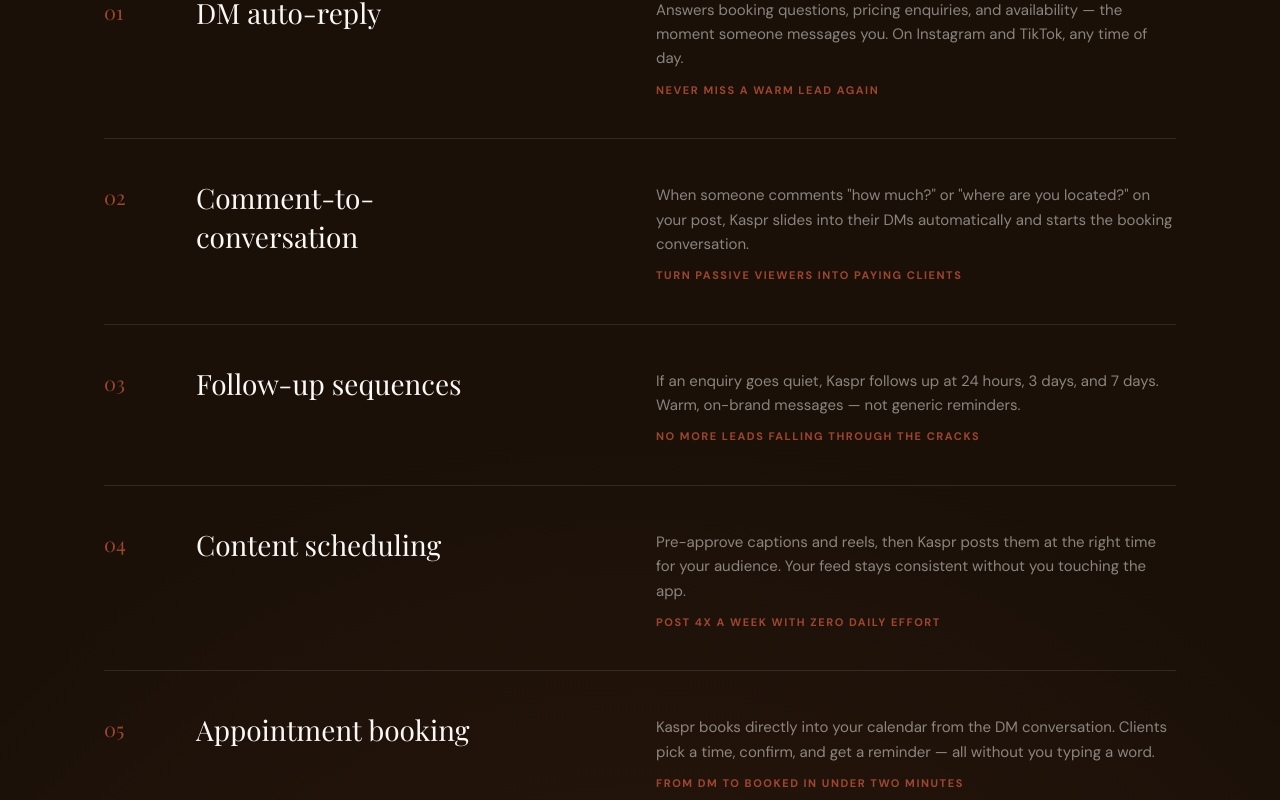
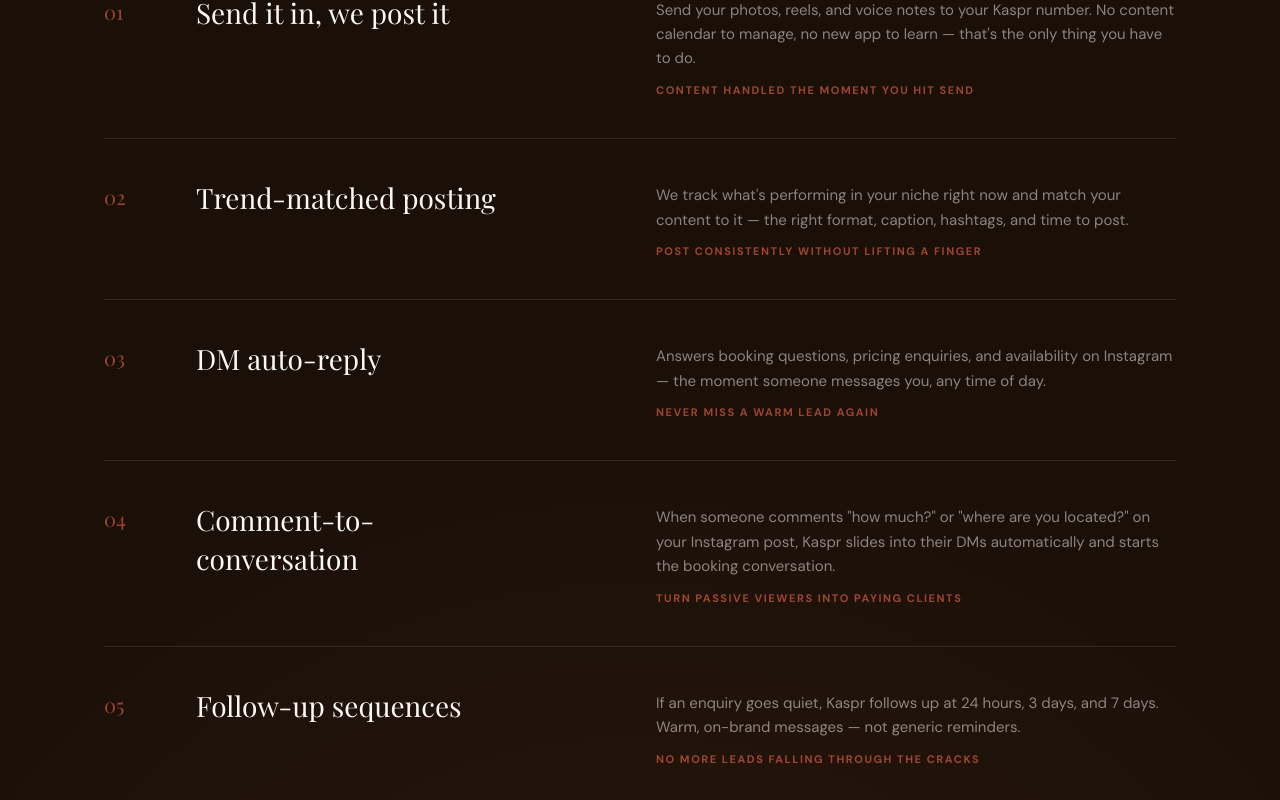
Before and after one commit to jasperschreiber0/kaspr-site, a Next.js app: page / in a window 1280 px wide. Shown: the part 2660-3460 px from the top of the page. Built offline with nearby package versions, Linux system fonts and the light colour scheme; a web font is replaced by a local one.

Commit message:
Fix Features copy: remove calendar booking claim, lead with content automation, scope DM auto-reply to Instagram

```diff
--- a/components/Features.tsx
+++ b/components/Features.tsx
@@ -3,33 +3,33 @@
 const FEATURES = [
   {
     num: "01",
+    title: "Send it in, we post it",
+    desc: "Send your photos, reels, and voice notes to your Kaspr number. No content calendar to manage, no new app to learn — that's the only thing you have to do.",
+    detail: "Content handled the moment you hit send",
+  },
+  {
+    num: "02",
+    title: "Trend-matched posting",
+    desc: "We track what's performing in your niche right now and match your content to it — the right format, caption, hashtags, and time to post.",
+    detail: "Post consistently without lifting a finger",
+  },
+  {
+    num: "03",
     title: "DM auto-reply",
-    desc: "Answers booking questions, pricing enquiries, and availability — the moment someone messages you. On Instagram and TikTok, any time of day.",
+    desc: "Answers booking questions, pricing enquiries, and availability on Instagram — the moment someone messages you, any time of day.",
     detail: "Never miss a warm lead again",
   },
   {
-    num: "02",
+    num: "04",
     title: "Comment-to-conversation",
-    desc: "When someone comments \"how much?\" or \"where are you located?\" on your post, Kaspr slides into their DMs automatically and starts the booking conversation.",
+    desc: "When someone comments \"how much?\" or \"where are you located?\" on your Instagram post, Kaspr slides into their DMs automatically and starts the booking conversation.",
     detail: "Turn passive viewers into paying clients",
   },
   {
-    num: "03",
+    num: "05",
     title: "Follow-up sequences",
     desc: "If an enquiry goes quiet, Kaspr follows up at 24 hours, 3 days, and 7 days. Warm, on-brand messages — not generic reminders.",
     detail: "No more leads falling through the cracks",
-  },
-  {
-    num: "04",
-    title: "Content scheduling",
-    desc: "Pre-approve captions and reels, then Kaspr posts them at the right time for your audience. Your feed stays consistent without you touching the app.",
-    detail: "Post 4x a week with zero daily effort",
-  },
-  {
-    num: "05",
-    title: "Appointment booking",
-    desc: "Kaspr books directly into your calendar from the DM conversation. Clients pick a time, confirm, and get a reminder — all without you typing a word.",
-    detail: "From DM to booked in under two minutes",
   },
 ];
 
```
